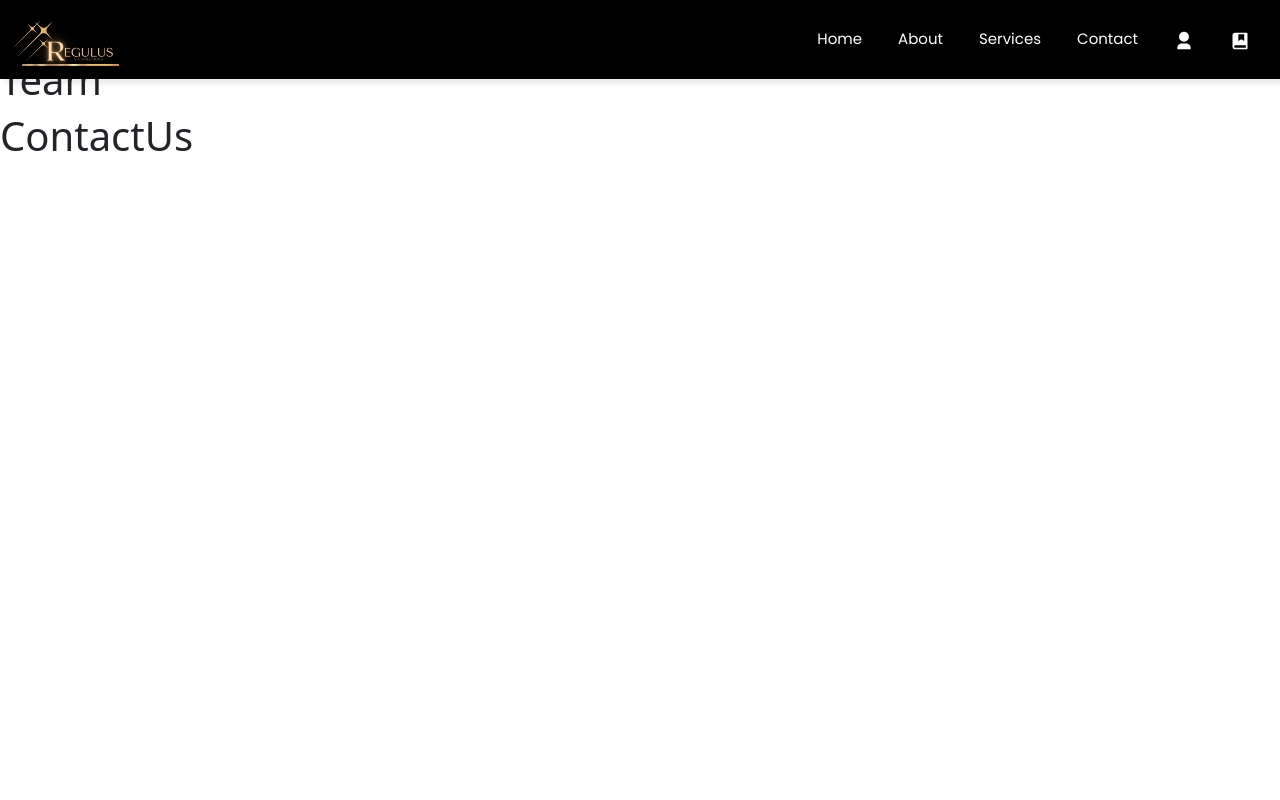
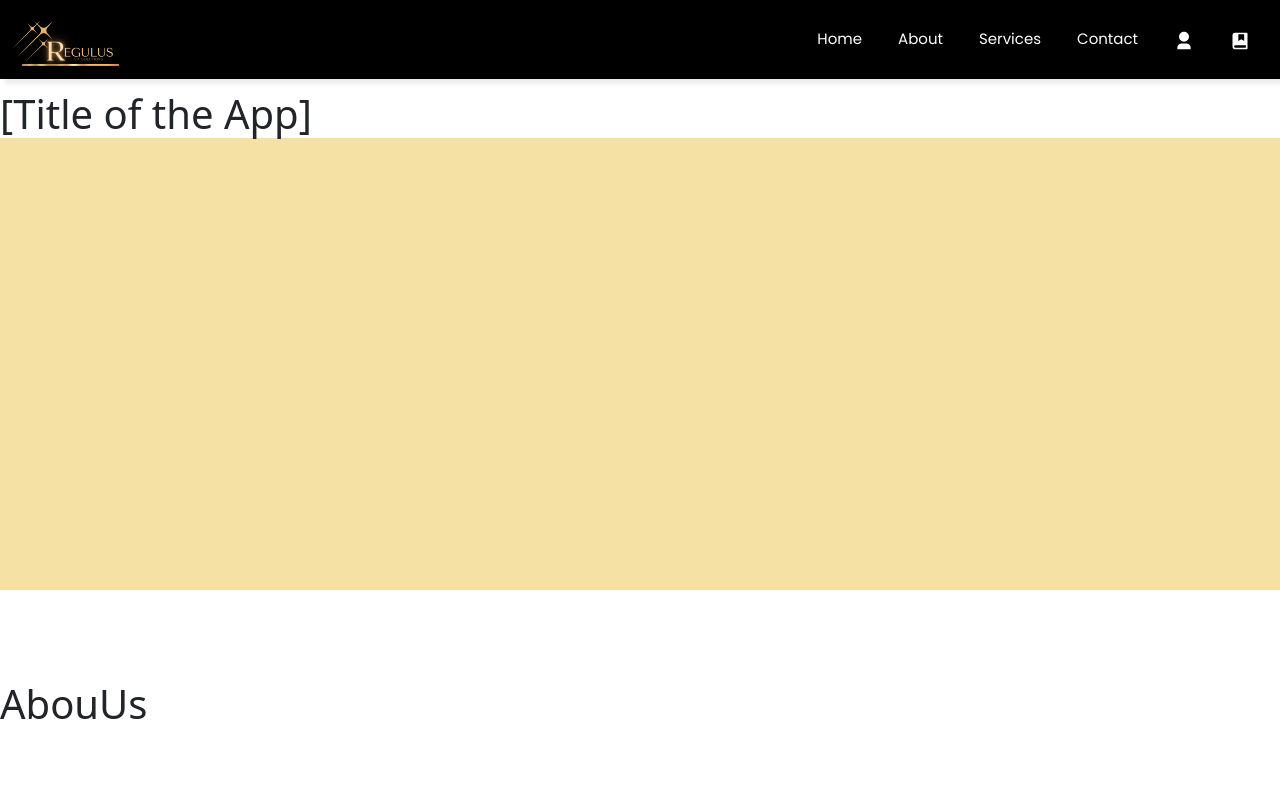
Before and after one commit to programmergeeks/revulus_va_webapp, a React (Create React App) app: page / in a window 1280 px wide. Shown: the top 800 px of the page. Built offline with nearby package versions, Linux system fonts and the light colour scheme.

Commit message:
6th commit - added home page

```diff
--- a/src/App.tsx
+++ b/src/App.tsx
@@ -4,11 +4,10 @@ import MiddleSection from './pages/MiddleSection';
 
 function App() {
   return (
-    <body>
+    <>
       <Navbar />
       <MiddleSection />
-    </body>
-
+    </>
   );
 }
 
--- /dev/null
+++ b/src/css/home.css
@@ -0,0 +1,3 @@
+h1{
+    margin-top: 90px;
+}
--- /dev/null
+++ b/src/css/middlesection.css
@@ -0,0 +1,4 @@
+body #home{
+    height: 500px;
+    background-color: #F5E1A4;
+}
--- a/src/pages/Home.tsx
+++ b/src/pages/Home.tsx
@@ -1,8 +1,10 @@
+import '../css/home.css';
+import '../css/middlesection.css';
 
 export default function Home() {
   return (
     <body>
-
+      <h1>[Title of the App]</h1>
     </body>
   )
 }
--- a/src/pages/MiddleSection.tsx
+++ b/src/pages/MiddleSection.tsx
@@ -3,9 +3,11 @@ import ContactUs from '../pages/ContactUs';
 import Home from '../pages/Home';
 import Services from './Services';
 import ScrollToTops from "../components/ScrollToTops"
+import '../css/middlesection.css';
 function MiddleSection() {
     return (
         <>
+            <body>
                 <div id='home'>
                     <Home />
                 </div>
@@ -18,7 +20,8 @@ function MiddleSection() {
                 <div id='contact_us'>
                     <ContactUs />
                 </div>
-            <ScrollToTops/>
+                <ScrollToTops />
+            </body>
         </>
     )
 }
```
Lines whose indentation alone changed are shown as unchanged.
